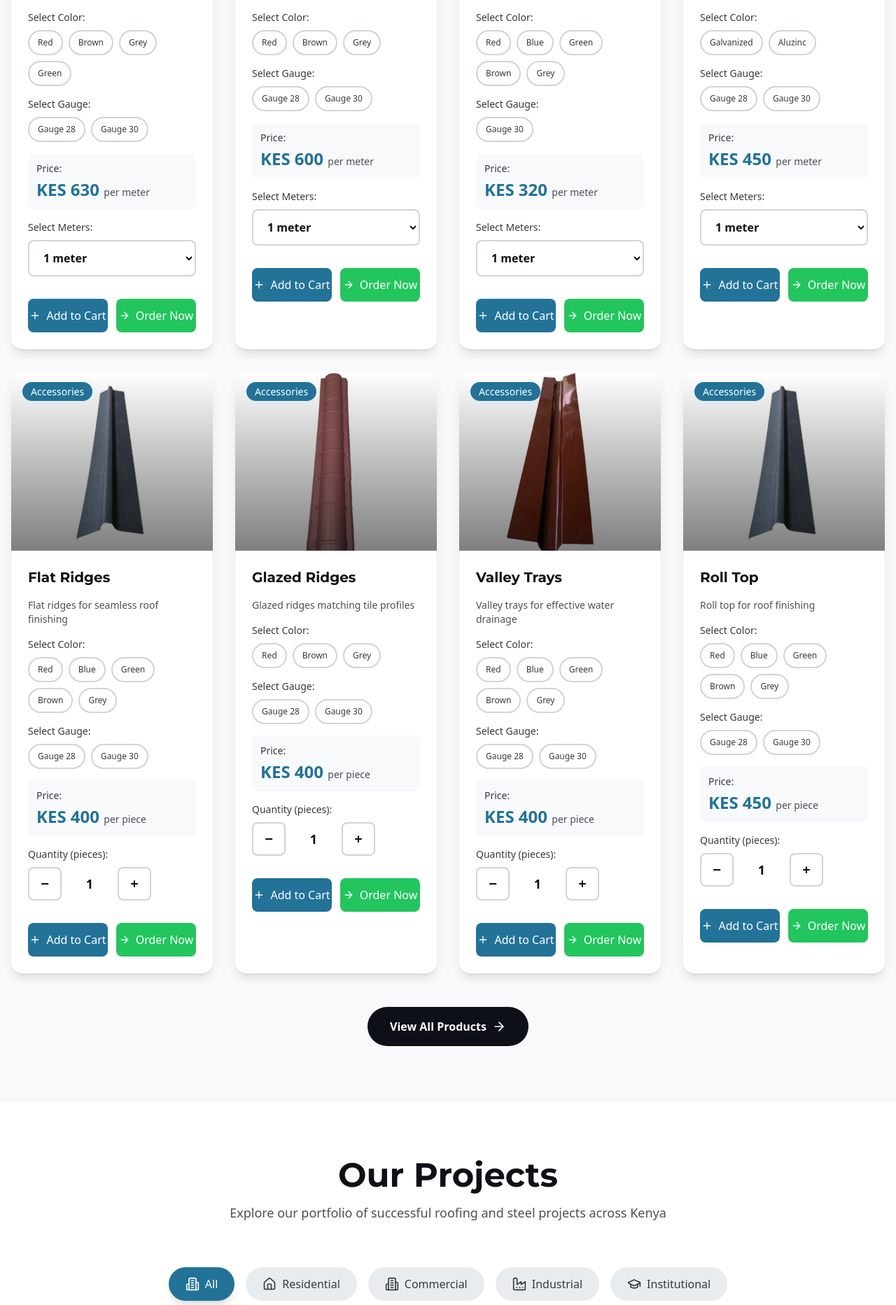
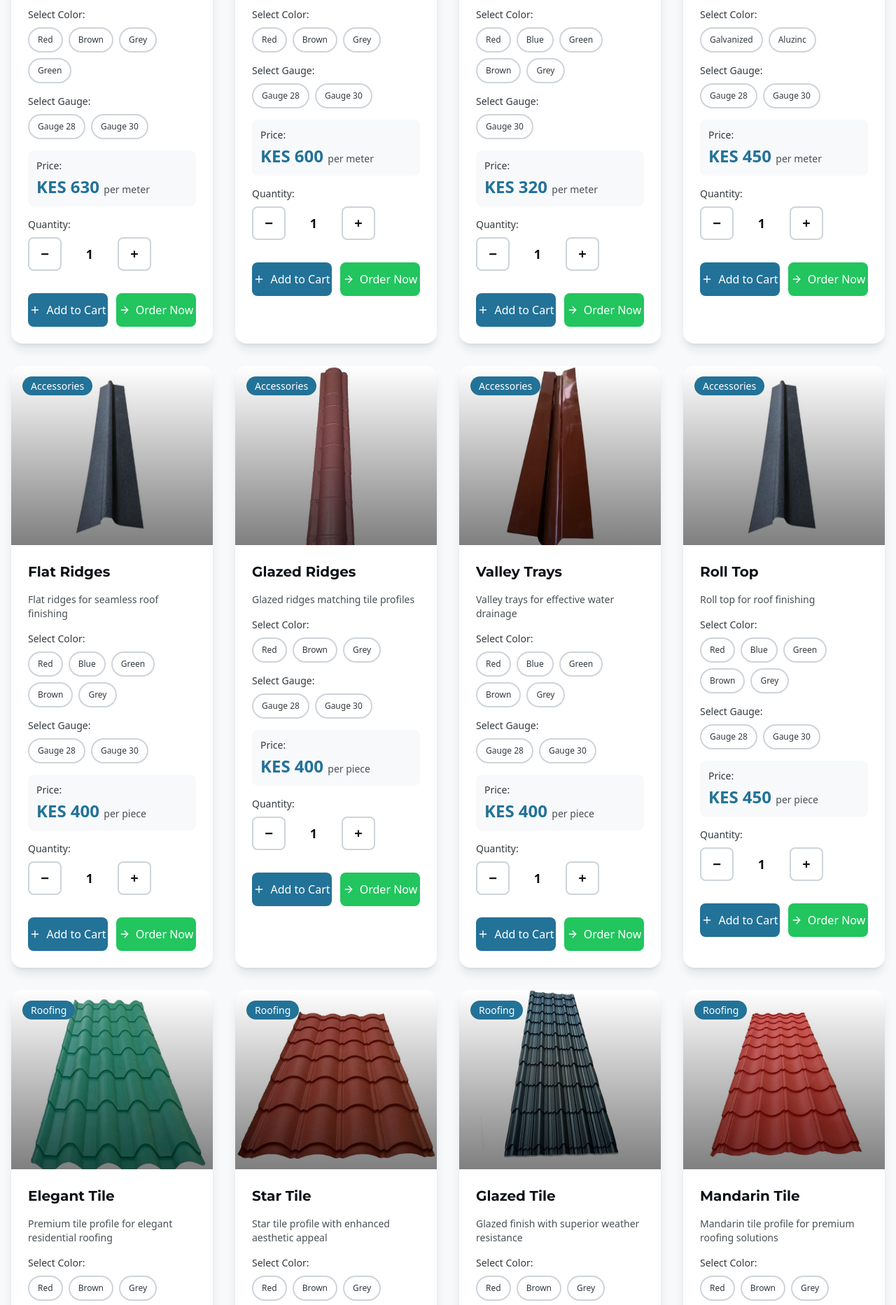
Before and after one commit to kipkoechkevin611-cloud/mrm, a Next.js app: page / in a window 1280 px wide. Shown: the part 2421-4286 px from the top of the page at 70% size. Built offline with nearby package versions, Linux system fonts and the light colour scheme.

Commit message:
Revert quantity selector to +/- buttons and restore removed tile products

```diff
--- a/src/components/Products.tsx
+++ b/src/components/Products.tsx
@@ -139,6 +139,50 @@ const products = [
     gauges: ["28", "30"],
     prices: { "28": 450, "30": 450 },
     unit: "per piece",
+  },
+  {
+    id: 13,
+    name: "Elegant Tile",
+    category: "Roofing",
+    image: "/Elegant_tile.jpeg",
+    description: "Premium tile profile for elegant residential roofing",
+    colors: ["Red", "Brown", "Grey", "Black"],
+    gauges: ["28", "30"],
+    prices: { "28": 720, "30": 600 },
+    unit: "per meter",
+  },
+  {
+    id: 14,
+    name: "Star Tile",
+    category: "Roofing",
+    image: "/Star_tile.jpeg",
+    description: "Star tile profile with enhanced aesthetic appeal",
+    colors: ["Red", "Brown", "Grey"],
+    gauges: ["28", "30"],
+    prices: { "28": 750, "30": 620 },
+    unit: "per meter",
+  },
+  {
+    id: 15,
+    name: "Glazed Tile",
+    category: "Roofing",
+    image: "/Glazed__tile.jpeg",
+    description: "Glazed finish with superior weather resistance",
+    colors: ["Red", "Brown", "Grey", "Green"],
+    gauges: ["28", "30"],
+    prices: { "28": 780, "30": 650 },
+    unit: "per meter",
+  },
+  {
+    id: 16,
+    name: "Mandarin Tile",
+    category: "Roofing",
+    image: "/Mandarin_tile.jpeg",
+    description: "Mandarin tile profile for premium roofing solutions",
+    colors: ["Red", "Brown", "Grey"],
+    gauges: ["28", "30"],
+    prices: { "28": 800, "30": 680 },
+    unit: "per meter",
   },
 ];
 
@@ -301,25 +345,9 @@ export default function Products() {
                   )}
                 </div>
 
-                {/* Quantity/Meter Selector */}
-                {product.unit === "per meter" ? (
+                {/* Quantity */}
                 <div>
-                    <p className="text-sm font-medium text-steel-700 mb-2">Select Meters:</p>
-                    <select
-                      value={selectedQuantity[product.id] || 1}
-                      onChange={(e) => setSelectedQuantity({ ...selectedQuantity, [product.id]: parseInt(e.target.value) })}
-                      className="w-full px-4 py-3 rounded-lg border-2 border-steel-300 focus:border-primary-500 focus:ring-2 focus:ring-primary-200 transition-all outline-none text-base bg-white text-steel-900 font-semibold"
-                    >
-                      {[1, 2, 3, 4, 5, 6].map((meter) => (
-                        <option key={meter} value={meter}>
-                          {meter} meter{meter > 1 ? 's' : ''}
-                        </option>
-                      ))}
-                    </select>
-                  </div>
-                ) : (
-                  <div>
-                    <p className="text-sm font-medium text-steel-700 mb-2">Quantity (pieces):</p>
+                  <p className="text-sm font-medium text-steel-700 mb-2">Quantity:</p>
                   <div className="flex items-center gap-2">
                     <button
                       onClick={() => setSelectedQuantity({ ...selectedQuantity, [product.id]: Math.max(1, (selectedQuantity[product.id] || 1) - 1) })}
@@ -338,7 +366,6 @@ export default function Products() {
                     </button>
                   </div>
                 </div>
-                )}
 
                 {/* Action Buttons */}
                 <div className="flex gap-3 pt-4">
```
Lines whose indentation alone changed are shown as unchanged.
